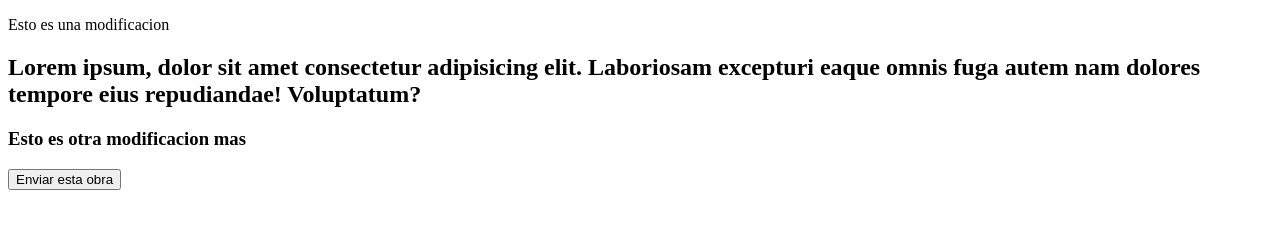
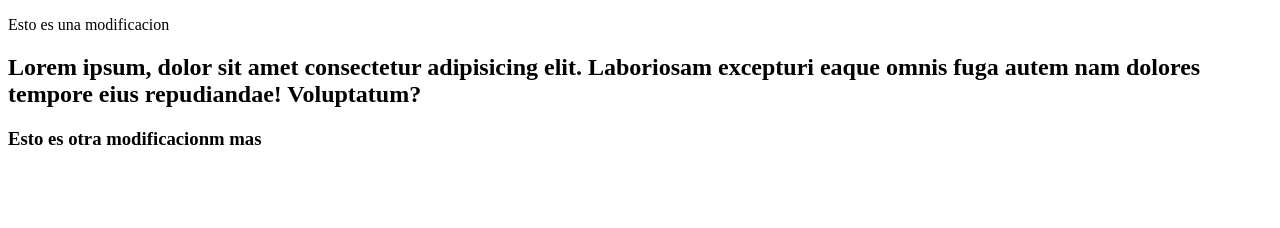
Before and after one commit to isramagix/Practice-git, a plain HTML site: page index.html in a window 1280 px wide. Drawn offline with Linux system fonts and the light colour scheme.

Commit message:
Revert "Incluye un boton de enviar"
This reverts commit 3924979e0176cf5fce1bd8877931476ea7950bfe.

```diff
--- a/index.html
+++ b/index.html
@@ -12,7 +12,6 @@
       excepturi eaque omnis fuga autem nam dolores tempore eius repudiandae!
       Voluptatum?
     </h2>
-    <h3>Esto es otra modificacion mas</h3>
-    <button class="enviar">Enviar esta obra</button>
+    <h3>Esto es otra modificacionm mas</h3>
   </body>
 </html>
```
